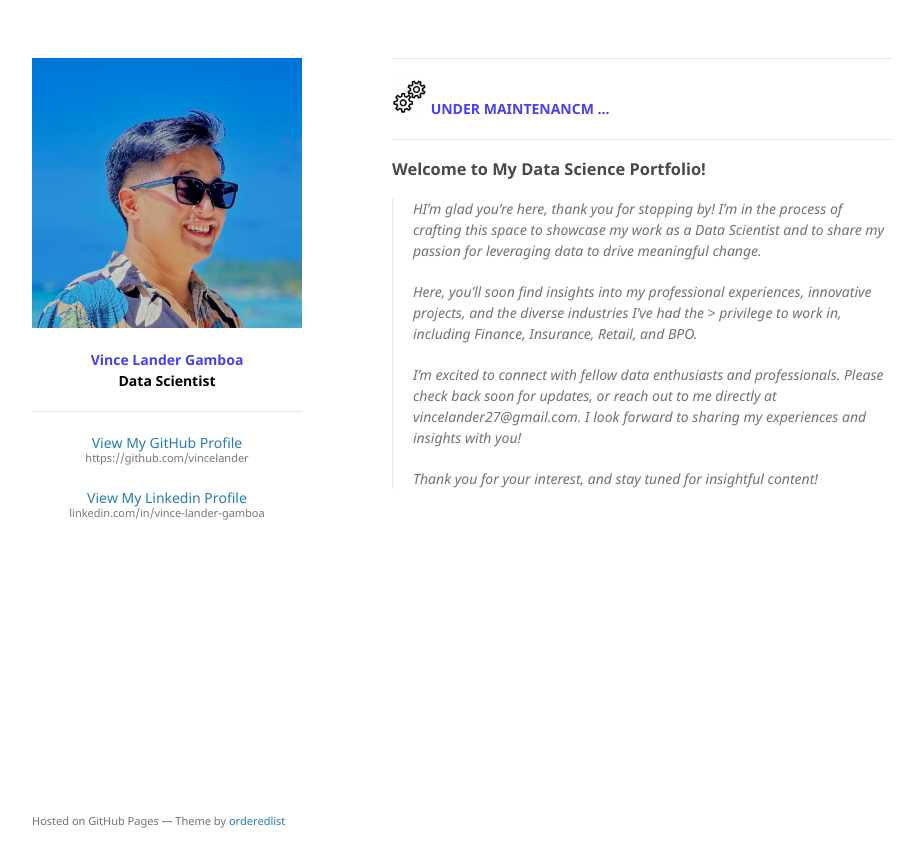
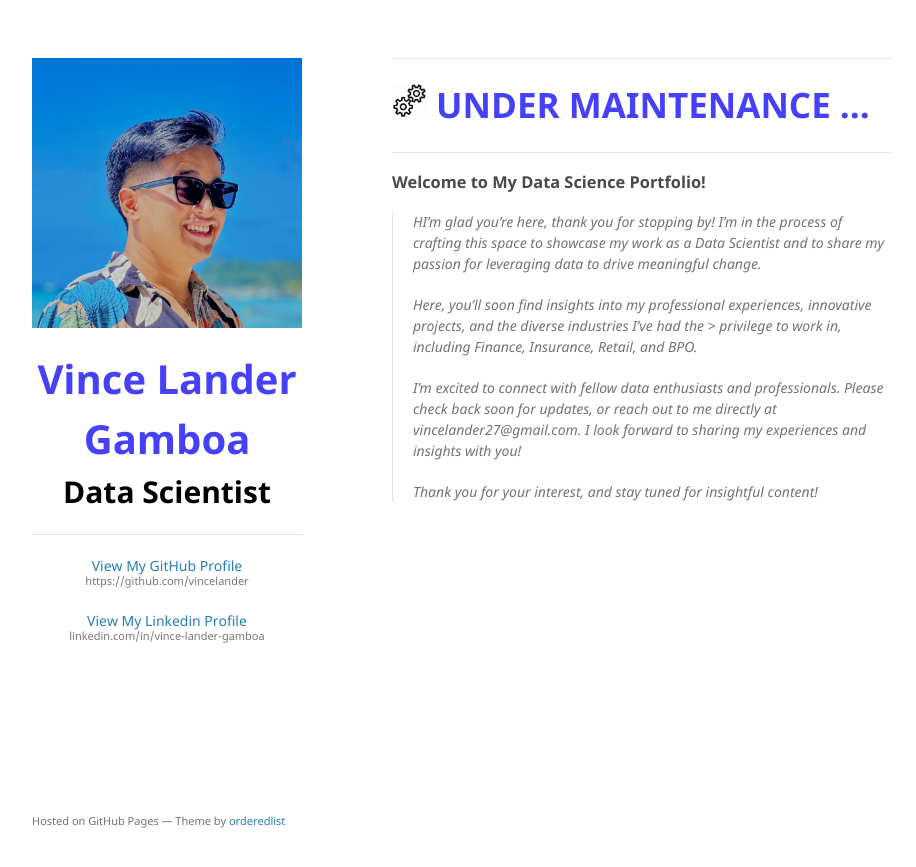
Before and after one commit to vincelander/vincelander.github.io, a Jekyll site: the page built from index.md, in a window 1280 px wide. Shown: the top 867 px of the page, without its empty margins (178-1094 px from the left). Built offline with Jekyll 4.4.1, drawn with Linux system fonts in a browser that asks for light colours.

Commit message:
update view and details

```diff
--- a/_layouts/default.html
+++ b/_layouts/default.html
@@ -90,11 +90,11 @@
         {% endif %}
         <br>
         <p style="text-align:center;">
-          <b style="font: size 300%; color: #4740F9">
+          <b style="font-size: 40px;; color: #4740F9">
             Vince Lander Gamboa
           </b>
           <br>
-          <b style="font: size 150%; color: #000000">
+          <b style="font-size: 30px; color: #000000">
             Data Scientist
           </b>
         </p>
@@ -125,10 +125,10 @@
       </header>
       <section>
         <hr>
-        <p style="font: size 50px; color: #4740F9">
+        <p style="font-size: 35px; color: #4740F9">
         <!-- <font size="7px" color="#4740F9"> -->
           <img src="/assets/img/gear-logo.gif" alt="Logo" style="width: 35px; height: auto;">
-          <b>UNDER MAINTENANCM ...</b>
+          <b>UNDER MAINTENANCE ...</b>
         <!-- </font> -->
         </p>
         <hr>
```
